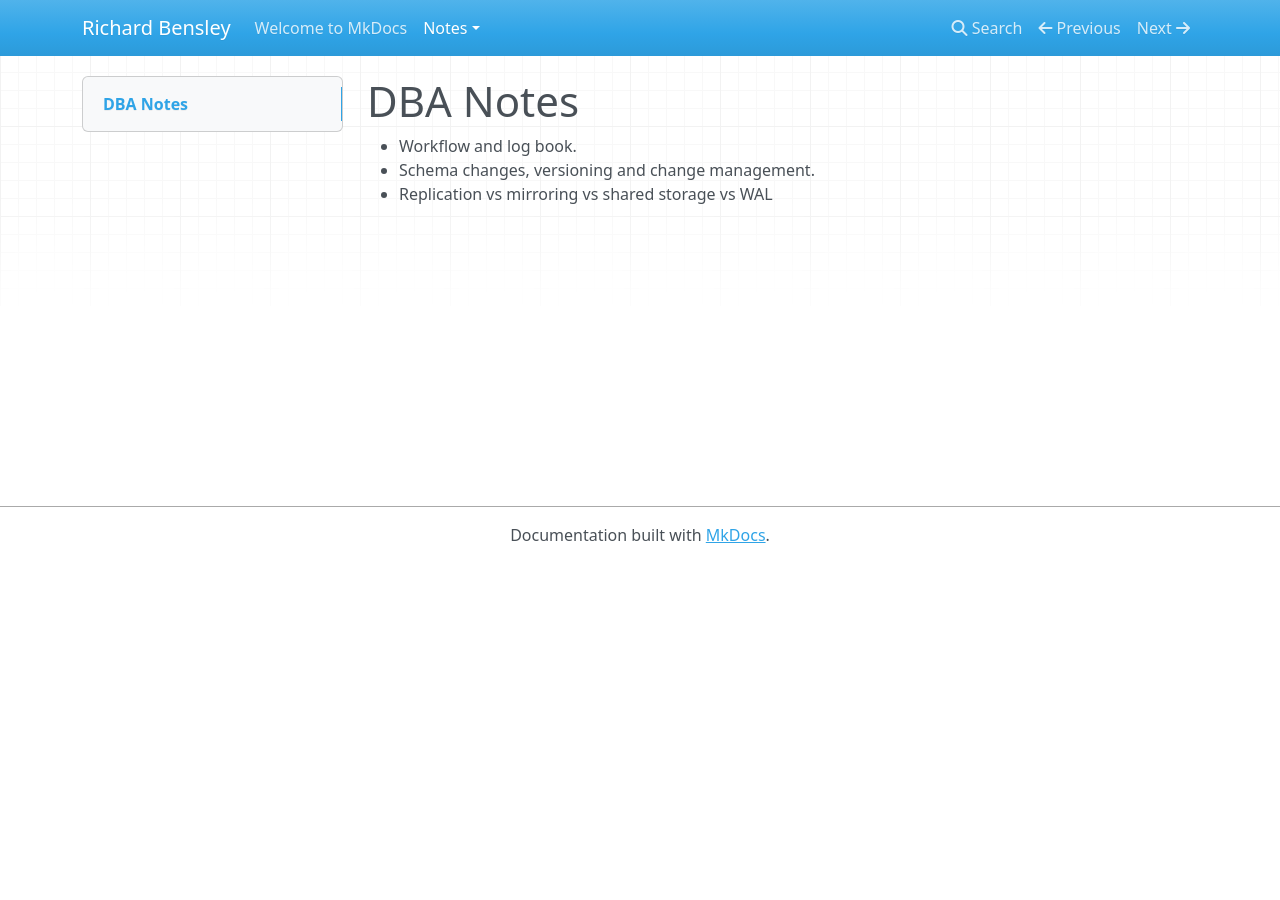
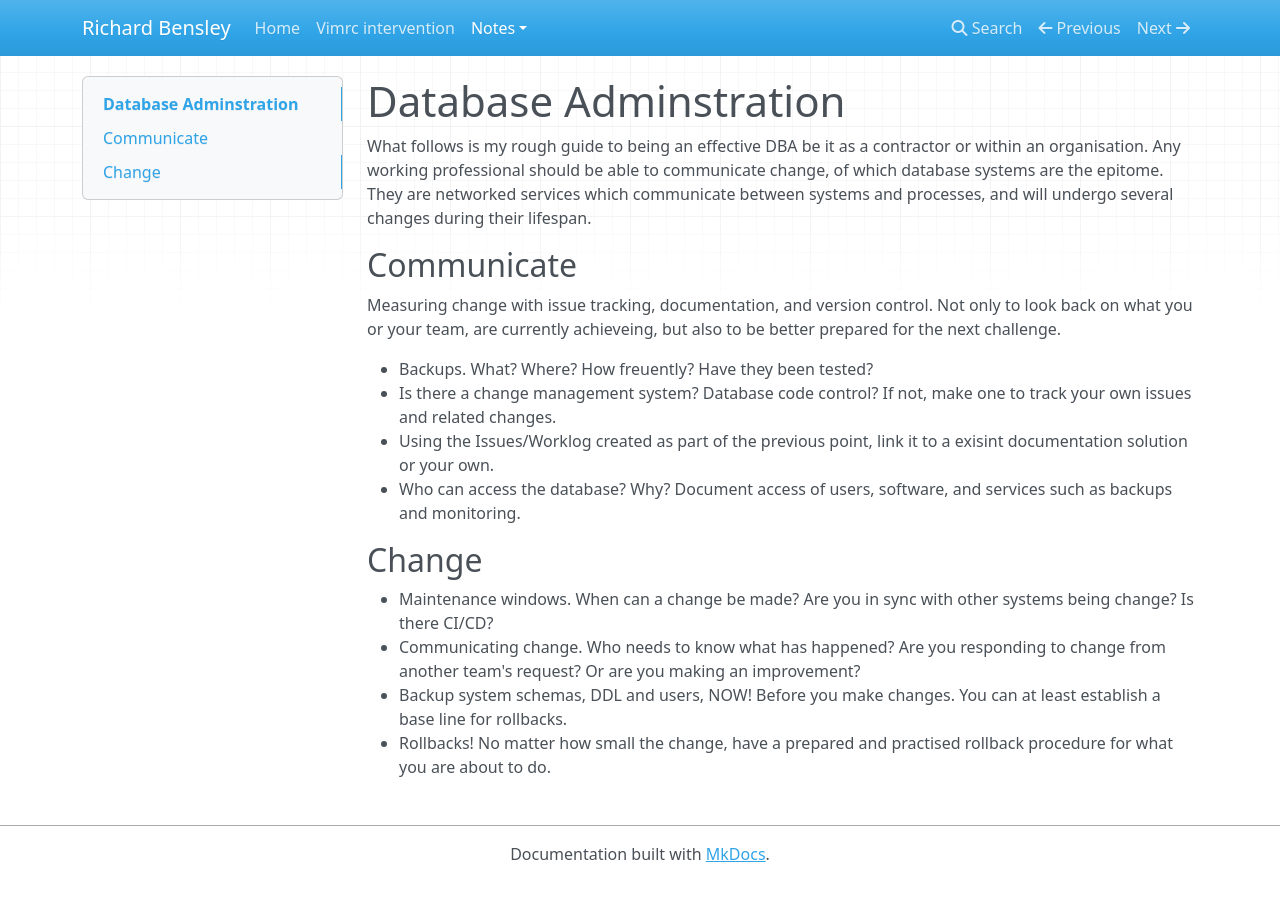
Before and after one commit to rcbensley/rcbensley.github.io, an MkDocs documentation site: the page built from docs/notes/dba.md, in a window 1280 px wide. Built offline with MkDocs 1.6.1, drawn with Linux system fonts in a browser that asks for light colours; nearby versions of some CDN libraries.

Commit message:
Actually add something now

```diff
--- a/docs/notes/dba.md
+++ b/docs/notes/dba.md
@@ -1,5 +1,19 @@
-# DBA Notes
+# Database Adminstration
 
-* Workflow and log book.
-* Schema changes, versioning and change management.
-* Replication vs mirroring vs shared storage vs WAL
+What follows is my rough guide to being an effective DBA be it as a contractor or within an organisation.
+Any working professional should be able to communicate change, of which database systems are the epitome.
+They are networked services which communicate between systems and processes, and will undergo several changes during their lifespan.
+
+## Communicate
+Measuring change with issue tracking, documentation, and version control. Not only to look back on what you or your team, are currently achieveing, but also to be better prepared for the next challenge.
+
+* Backups. What? Where? How freuently? Have they been tested?
+* Is there a change management system? Database code control? If not, make one to track your own issues and related changes.
+* Using the Issues/Worklog created as part of the previous point, link it to a exisint documentation solution or your own.
+* Who can access the database? Why? Document access of users, software, and services such as backups and monitoring.
+
+## Change
+* Maintenance windows. When can a change be made? Are you in sync with other systems being change? Is there CI/CD?
+* Communicating change. Who needs to know what has happened? Are you responding to change from another team's request? Or are you making an improvement?
+* Backup system schemas, DDL and users, NOW! Before you make changes. You can at least establish a base line for rollbacks.
+* Rollbacks! No matter how small the change, have a prepared and practised rollback procedure for what you are about to do.
```
Also changed, not shown: docs/index.md (+6 -12 lines), docs/notes/mariadb.md (+8 -8 lines), docs/notes/wsl.md (deleted), docs/vimrc-intervention.md (added).
